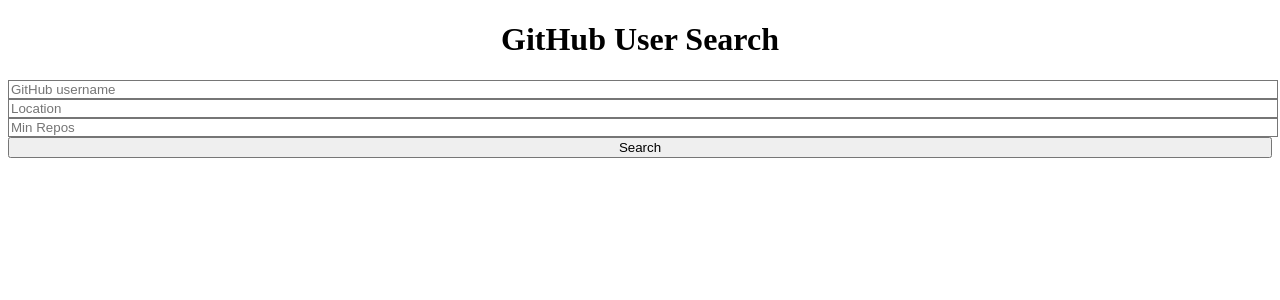
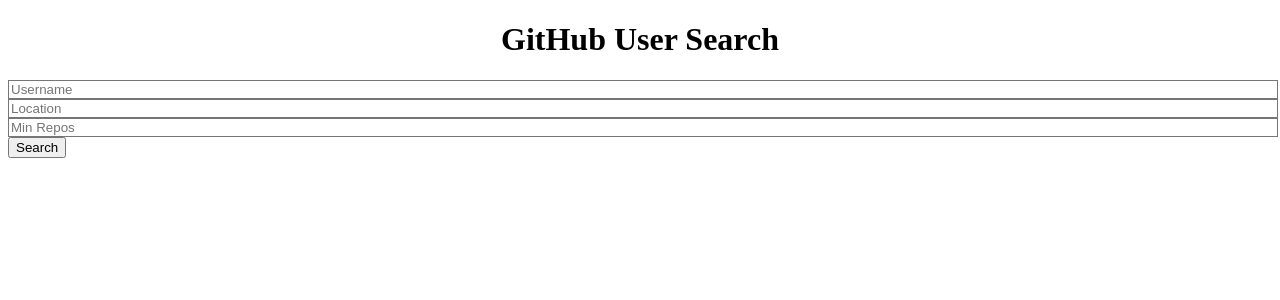
Before and after one commit to phoebestanley/alx-fe-reactjs, a React (Vite) app in the folder github-user-search/: page / in a window 1280 px wide. Shown: the top 300 px of the page. Built offline with nearby package versions, Linux system fonts and the light colour scheme.

Commit message:
Update Search.jsx

```diff
--- a/github-user-search/src/components/Search.jsx
+++ b/github-user-search/src/components/Search.jsx
@@ -1,101 +1,57 @@
-import { useState } from "react";
-import { searchUsers } from "../services/githubService";
+import React, { useState } from "react";
+import { fetchUserData, searchUsers } from "../services/githubService";
 
-const Search = () => {
+const Search = ({ onResults }) => {
   const [username, setUsername] = useState("");
   const [location, setLocation] = useState("");
   const [minRepos, setMinRepos] = useState("");
-  const [results, setResults] = useState([]);
-  const [loading, setLoading] = useState(false);
-  const [error, setError] = useState("");
 
-  const handleSubmit = async (e) => {
+  const handleSearch = async (e) => {
     e.preventDefault();
-    setLoading(true);
-    setError("");
-    setResults([]);
 
     try {
+      if (username && !location && !minRepos) {
+        // ✅ Use fetchUserData if only username is provided
+        const user = await fetchUserData(username);
+        onResults([user]); // wrap in array for consistency
+      } else {
+        // ✅ Use searchUsers if advanced filters are provided
         const users = await searchUsers({ username, location, minRepos });
-      if (users.length === 0) {
-        setError("Looks like we can’t find any users matching your search.");
-      } else {
-        setResults(users);
+        onResults(users);
       }
-    } catch {
-      setError("Something went wrong. Please try again.");
-    } finally {
-      setLoading(false);
+    } catch (error) {
+      console.error("Search failed:", error);
+      onResults([]);
     }
   };
 
   return (
-    <div className="flex flex-col items-center mt-10 w-full px-4">
-      {/* Search Form */}
-      <form
-        onSubmit={handleSubmit}
-        className="flex flex-col md:flex-row gap-4 w-full max-w-4xl bg-white shadow-md rounded-lg p-6"
-      >
+    <form onSubmit={handleSearch} className="space-y-4">
       <input
         type="text"
+        placeholder="Username"
         value={username}
         onChange={(e) => setUsername(e.target.value)}
-          placeholder="GitHub username"
-          className="border border-gray-300 rounded-lg px-4 py-2 w-full focus:ring-2 focus:ring-blue-500"
+        className="border p-2 rounded w-full"
       />
       <input
         type="text"
+        placeholder="Location"
         value={location}
         onChange={(e) => setLocation(e.target.value)}
-          placeholder="Location"
-          className="border border-gray-300 rounded-lg px-4 py-2 w-full focus:ring-2 focus:ring-blue-500"
+        className="border p-2 rounded w-full"
       />
       <input
         type="number"
+        placeholder="Min Repos"
         value={minRepos}
         onChange={(e) => setMinRepos(e.target.value)}
-          placeholder="Min Repos"
-          className="border border-gray-300 rounded-lg px-4 py-2 w-full focus:ring-2 focus:ring-blue-500"
+        className="border p-2 rounded w-full"
       />
-        <button
-          type="submit"
-          className="bg-blue-600 text-white px-6 py-2 rounded-lg font-medium hover:bg-blue-700 transition w-full md:w-auto"
-        >
+      <button type="submit" className="bg-blue-600 text-white px-4 py-2 rounded">
         Search
       </button>
     </form>
-
-      {/* Results Section */}
-      <div className="mt-8 w-full max-w-4xl">
-        {loading && <p className="text-gray-500">Loading...</p>}
-        {error && <p className="text-red-500">{error}</p>}
-        {results.length > 0 && (
-          <ul className="grid gap-6 sm:grid-cols-2 lg:grid-cols-3">
-            {results.map((user) => (
-              <li
-                key={user.id}
-                className="bg-white shadow rounded-lg p-4 flex flex-col items-center"
-              >
-                <img
-                  src={user.avatar_url}
-                  alt={user.login}
-                  className="w-20 h-20 rounded-full mb-3"
-                />
-                <h3 className="font-semibold">{user.login}</h3>
-                <a
-                  href={user.html_url}
-                  target="_blank"
-                  rel="noreferrer"
-                  className="text-blue-600 hover:underline mt-2"
-                >
-                  View Profile
-                </a>
-              </li>
-            ))}
-          </ul>
-        )}
-      </div>
-    </div>
   );
 };
 
```
Lines whose indentation alone changed are shown as unchanged.
